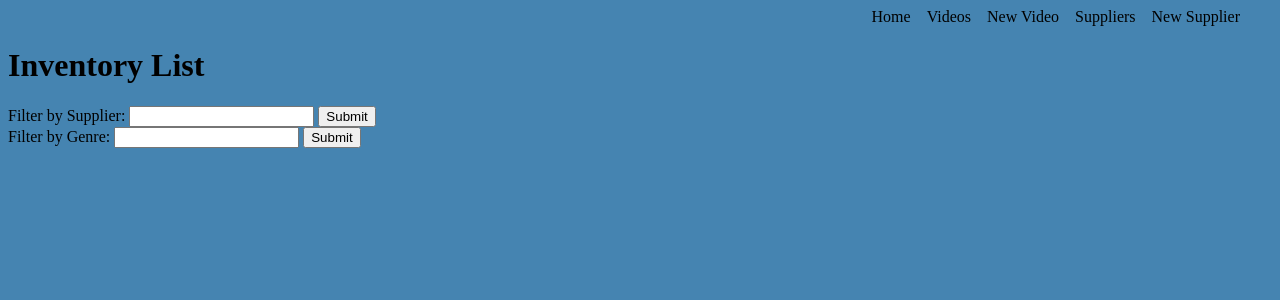
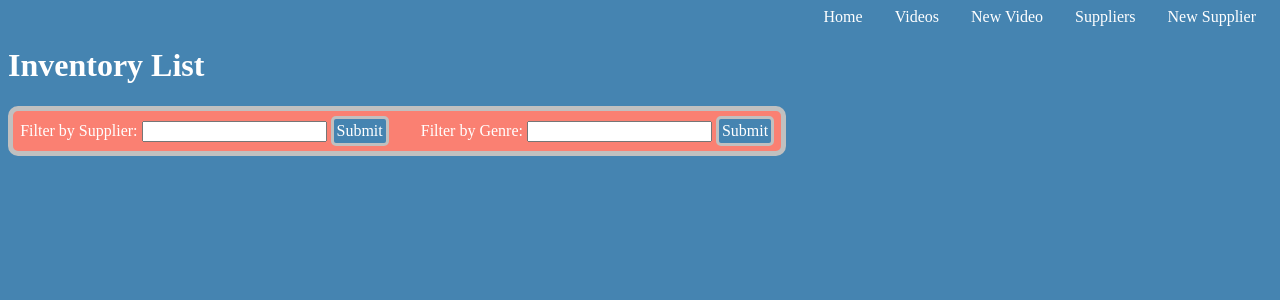
Before and after one commit to Tcherin/Shop-Inventory-Project, a Flask app: page /videos in a window 1280 px wide. Shown: the top 300 px of the page. Run offline with Flask 3, Linux system fonts and the light colour scheme; data that the repository does not hold is empty; some libraries are stand-ins or nearby versions.

Commit message:
halfway done css

```diff
--- a/static/base.css
+++ b/static/base.css
@@ -1,11 +1,25 @@
 body {
   background-color: #4584b1;
+  color: white;
 }
 
 .navbar {
   display: flex;
   justify-content: flex-end;
+  gap: 2em;
   margin-right: 1em;
+}
+
+button {
+  all: unset;
+  background-color: #4584b1;
+  border-radius: 5px;
+  border: 3px solid silver;
+  padding: 3px;
+}
+
+button > input {
+  all: unset;
 }
 
 ul {
@@ -15,5 +29,4 @@ ul {
 
 a {
   all: unset;
-  margin-right: 1em;
 }
--- a/static/index.css
+++ b/static/index.css
@@ -1,3 +1,33 @@
 body {
   background-color: #4584b1;
 }
+
+.filter {
+  display: flex;
+  justify-content: center;
+  background-color: salmon;
+  border-radius: 10px;
+  border: 5px solid silver;
+  padding: 5px;
+  gap: 2em;
+  width: 60%;
+}
+
+.list {
+  display: flex;
+  justify-content: space-around;
+  flex-wrap: wrap;
+  text-align: center;
+  padding: 25px;
+  gap: 2em;
+}
+
+.item {
+  background-color: salmon;
+  border: 5px solid silver;
+  border-radius: 10px;
+  padding: 10px;
+  width: 25%;
+  min-height: 150px;
+  box-shadow: 6px 6px 6px black;
+}
--- a/templates/videos/index.html
+++ b/templates/videos/index.html
@@ -14,22 +14,21 @@
 <header>
   <h1>Inventory List</h1>
 </header>
-<section>
+<section class="filter">
   <form action="/filtervideos" method="post">
     Filter by Supplier:
     <input name="supplier_name" type="text" />
-    <input type="submit" />
+    <button><input type="submit" /></button>
   </form>
   <form action="/filtergenre" method="post">
     Filter by Genre:
     <input name="video_genre" type="text" />
-    <input type="submit" />
+    <button><input type="submit" /></button>
   </form>
 </section>
-<section>
+<section class="list">
   {% for video in all_videos %}
-  <div>
-    <div>
+  <div class="item">
     <div>
       <p>{{video.title}}</p>
       <p>"{{video.description}}"</p>
@@ -41,7 +40,6 @@
       </form>
     </div>
   </div>
-  </div>
   {% endfor %}
 </section>
 {% endblock content %}
```
Also changed, not shown: templates/suppliers/index.html (+6 -7 lines). Lines whose indentation alone changed are shown as unchanged.
